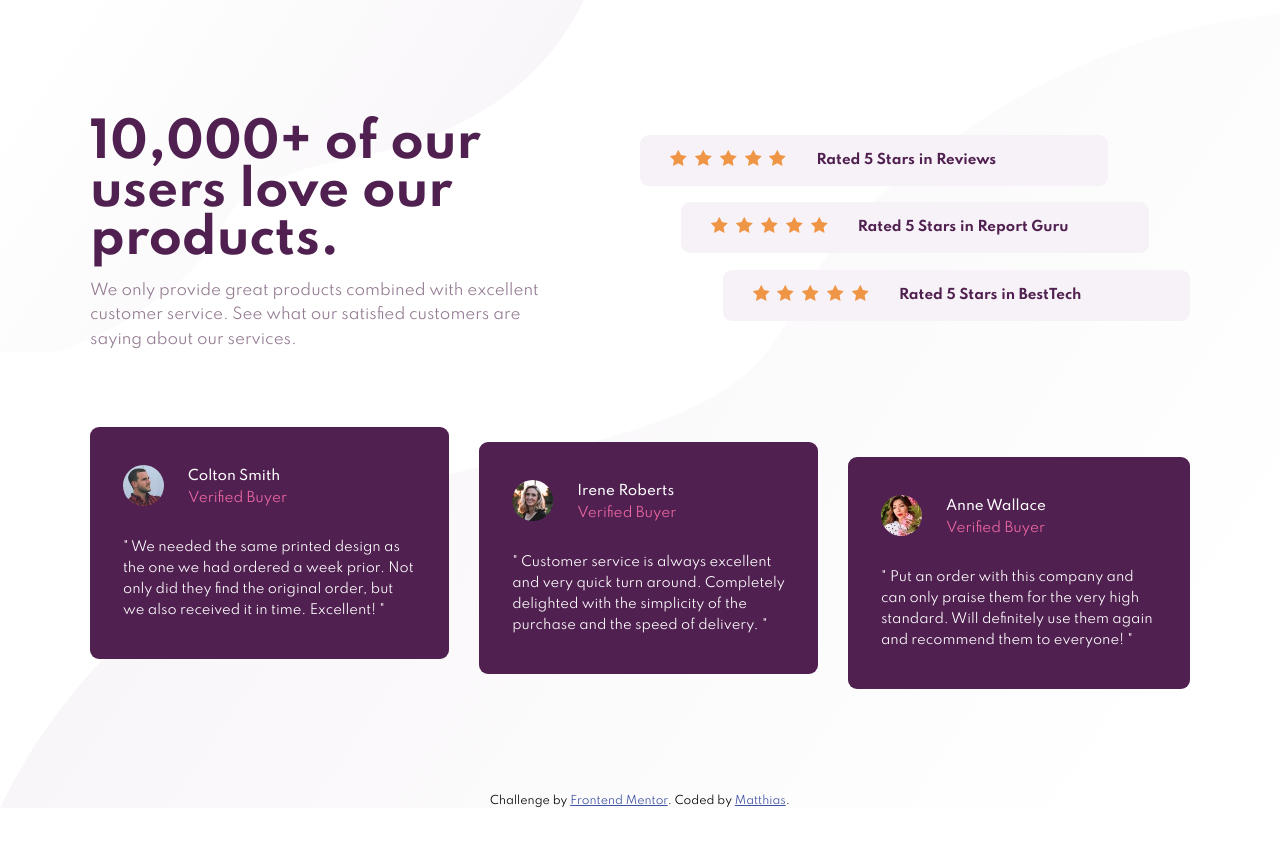
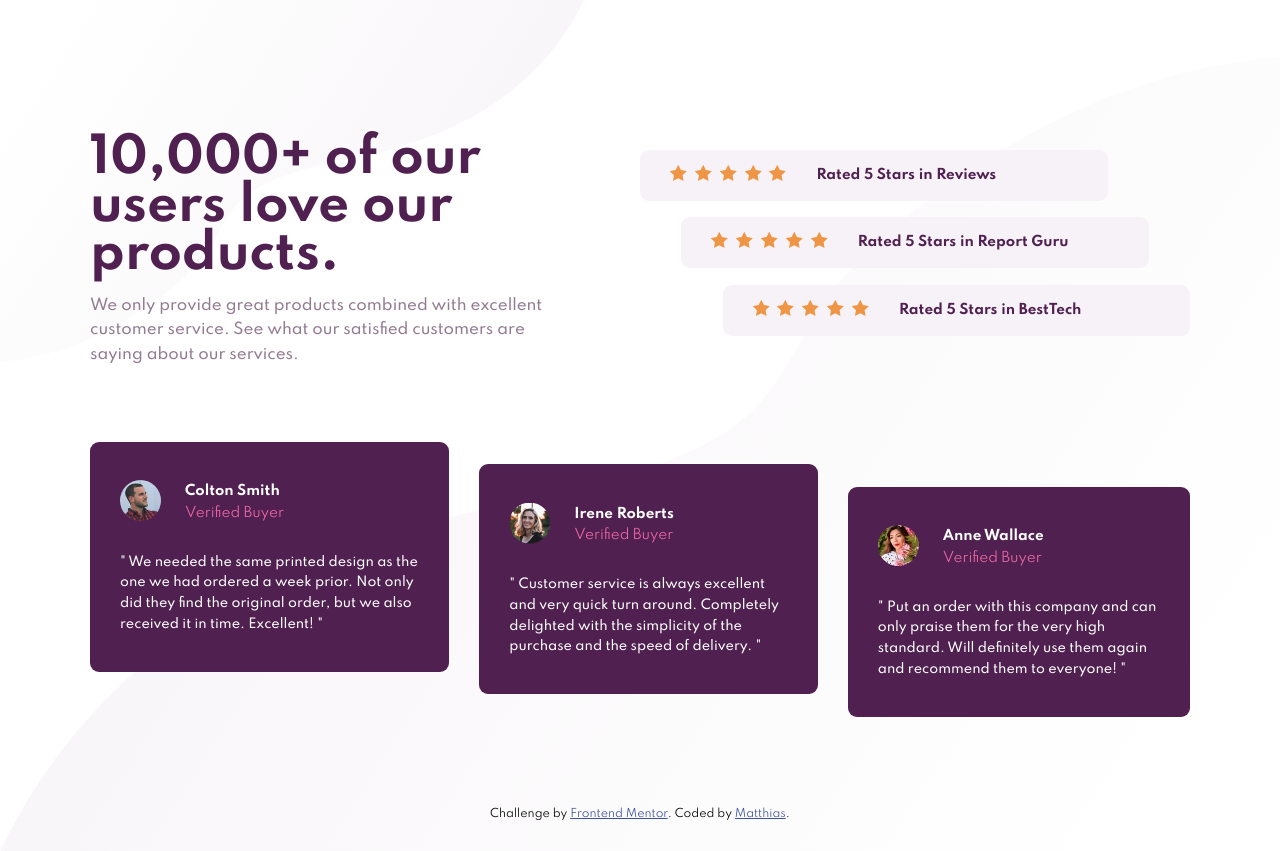
Before and after one commit to MatthiasSmith/social-proof-section, a plain HTML site: page index.html in a window 1280 px wide. Drawn offline with Linux system fonts and the light colour scheme.

Commit message:
Update styles

```diff
--- a/index.html
+++ b/index.html
@@ -134,12 +134,14 @@
           </ul>
         </section>
       </div>
+      <footer>
         <div class="attribution">
           Challenge by
           <a href="https://www.frontendmentor.io?ref=challenge" target="_blank">Frontend Mentor</a>.
           Coded by
           <a href="https://github.com/MatthiasSmith/social-proof-section">Matthias</a>.
         </div>
+      </footer>
     </main>
   </body>
 </html>
--- a/styles.css
+++ b/styles.css
@@ -71,6 +71,7 @@ main {
   color: var(--dark-grayish-magenta);
   line-height: 1.62em;
   font-size: 14px;
+  font-weight: var(--font-weight-medium);
   text-align: center;
 }
 
@@ -125,7 +126,7 @@ main {
 
 .author-row__name {
   font-size: 90%;
-  font-weight: var(--font-weight-medium);
+  font-weight: var(--font-weight-bold);
   line-height: 1.62rem;
 }
 
@@ -137,6 +138,7 @@ main {
 .testimonials-list__quote {
   margin-top: var(--spacing-2);
   font-size: 83%;
+  font-weight: var(--font-weight-medium);
   line-height: 1.62em;
 }
 
@@ -150,7 +152,7 @@ main {
 
 /* attribution styles */
 .attribution {
-  margin-bottom: 2rem;
+  padding-bottom: 2rem;
   font-size: 11px;
   text-align: center;
 }
@@ -247,7 +249,7 @@ main {
   }
 
   .testimonials-list__quote {
-    font-size: 87%;
+    font-size: 85%;
     margin-top: 2rem;
   }
 }
@@ -255,7 +257,7 @@ main {
 /* desktop */
 @media (min-width: 1024px) {
   main {
-    background-position: 390% 100%;
+    background-position: 100% 100%;
   }
 
   .container {
@@ -263,11 +265,11 @@ main {
   }
 
   .container--top {
-    padding-top: 8rem;
+    padding-top: 9rem;
   }
 
   .container--bottom {
-    padding-bottom: var(--desktop-padding);
+    padding-bottom: 5rem;
   }
 
   .intro-section,
@@ -313,7 +315,7 @@ main {
 
   .testimonials-list__list-item {
     max-width: unset;
-    padding: 2.5rem var(--spacing-2);
+    padding: 2.5rem 2rem;
   }
 
   .testimonials-list__list-item:not(:last-of-type) {
@@ -321,6 +323,6 @@ main {
   }
 
   .testimonials-list__list-item:last-of-type {
-    margin-top: 2rem;
+    margin-top: 3rem;
   }
 }
```
Lines whose indentation alone changed are shown as unchanged.
